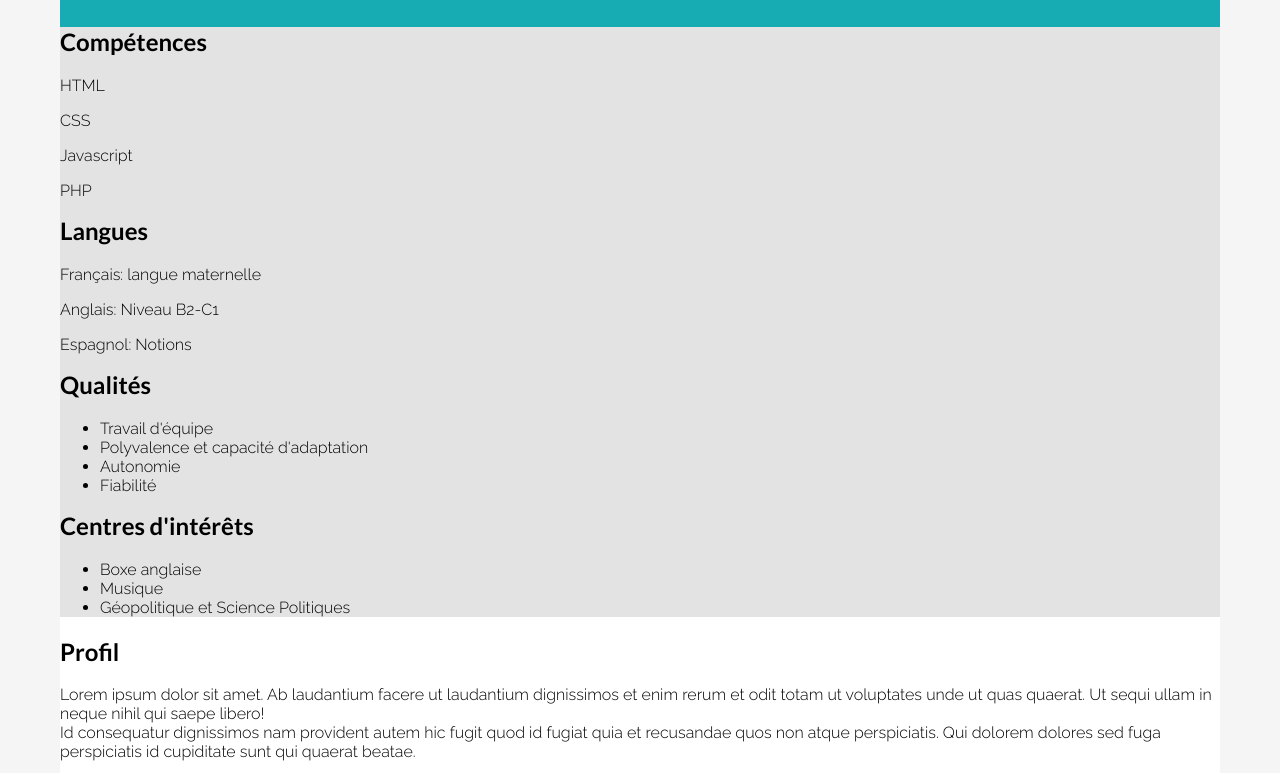
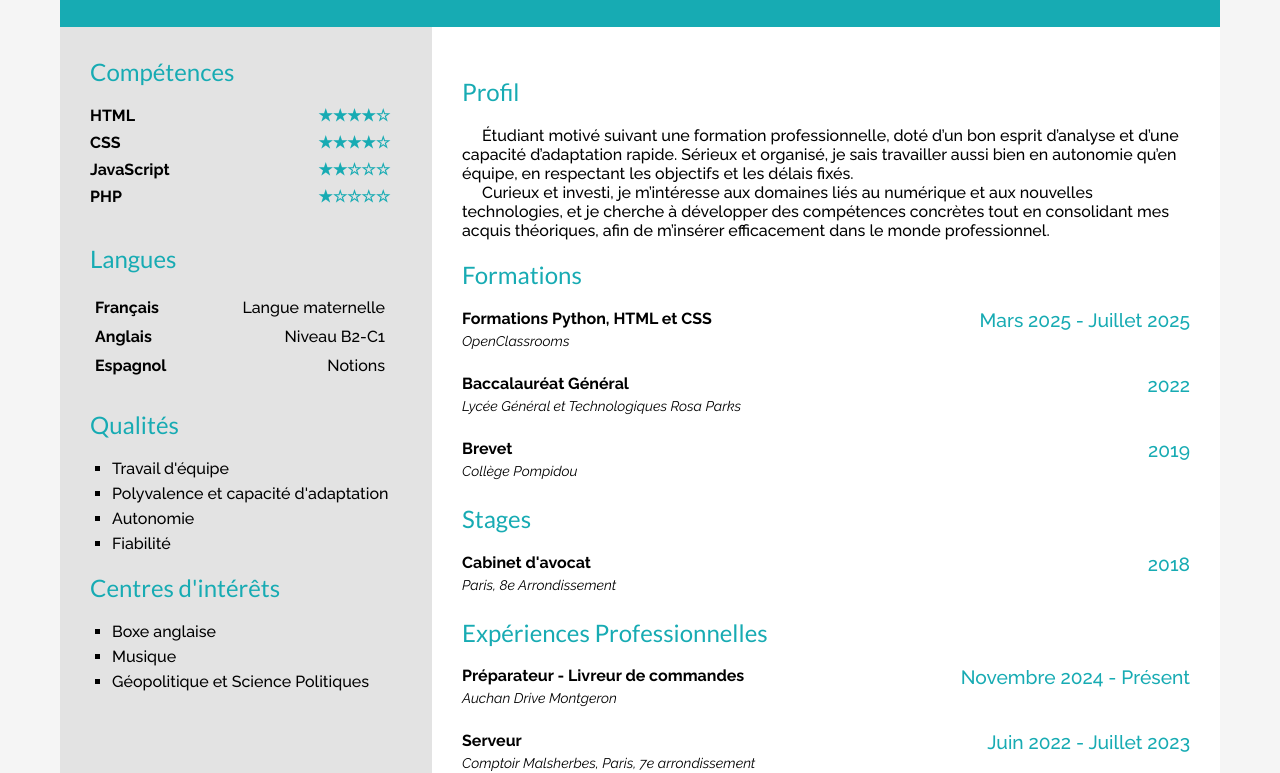
Before and after one commit to Loulou-91/Barletta_Luca_Devoir_3_CV_HTML_CSS, a plain HTML site: page index.html in a window 1280 px wide. Shown: the part 195-968 px from the top of the page. Drawn offline with Linux system fonts and the light colour scheme.

Commit message:
Modified main (HTML and CSS)

```diff
--- a/assets/css/main.css
+++ b/assets/css/main.css
@@ -12,3 +12,95 @@ main {
     width: 70%;
     padding: 30px;
 }
+
+main h2 {
+    color: rgb(23, 171, 179);
+    font-weight: 500;
+}
+
+.competences, .languages {
+    font-weight: 700;
+    padding-bottom: 30px;
+}
+
+.stars {
+    color: rgb(23, 171, 179);
+}
+
+.competence {
+    display: flex;
+    justify-content: space-between;
+    align-items: center;
+    width: 300px;
+    margin-bottom: 8px;
+}
+
+.level {
+    font-weight: 500;
+}
+
+.language {
+    display: flex;
+    justify-content: space-between;
+    align-items: center;
+    width: 300px;
+}
+
+.language p {
+    margin: 5px;
+}
+
+ul {
+    list-style: square;
+    padding-left: 22px;
+    margin: 0 0 20px 0;
+}
+
+ul li {
+    position: relative;
+    margin-bottom: 6px;
+    font-weight: 500;
+}
+
+.profile p {
+    text-indent: 20px;
+    margin: 0;
+    font-weight: 500;
+}
+
+.formations {
+    max-width: 900px;
+    margin: 0 auto;
+}
+
+.formation {
+    display: flex;
+    justify-content: space-between;
+    align-items: flex-start;
+    margin-bottom: 25px;
+}
+
+.formation-main {
+    margin: 0;
+    font-size: 16px;
+    font-weight: bold;
+}
+
+.formation-place {
+    margin: 5px 0 0;
+    font-size: 14px;
+    font-style: italic;
+}
+
+.formation-date {
+    color: rgb(23, 171, 179);
+    font-size: 14px;
+    white-space: nowrap;
+    font-size: 1.2em;
+    font-weight: 500;
+}
+
+.formation-left {
+    display: flex;
+    flex-direction: column;
+}
--- a/index.html
+++ b/index.html
@@ -6,6 +6,7 @@
     <link rel="stylesheet" href="assets/css/style.css">
     <link rel="stylesheet" href="assets/css/header.css">
     <link rel="stylesheet" href="assets/css/footer.css">
+    <link rel="stylesheet" href="assets/css/main.css">
     <title>Barletta Luca CV</title>
 </head>
 
@@ -23,7 +24,7 @@
                 <div class="personnal-informations">
                     <div class="info">
                         <figure class="figure-icon">
-                            <img src="images/icons/courrier.png " alt="icône mail" class="icon">
+                            <a href="#"><img src="images/icons/courrier.png " alt="icône mail" class="icon"></a>
                         </figure>
                         <a href="mailto:louloubarletta91@gmail.com">Mail</a>
                     </div>
@@ -58,17 +59,45 @@
             <section class="skills">
                 <article class="competences">
                     <h2>Compétences</h2>
-                    <p>HTML</p>
-                    <p>CSS</p>
-                    <p>Javascript</p>
-                    <p>PHP</p>
+
+                    <div class="competence">
+                        <span class="label">HTML</span>
+                        <span class="stars">★★★★☆</span>
+                    </div>
+
+                    <div class="competence">
+                        <span class="label">CSS</span>
+                        <span class="stars">★★★★☆</span>
+                    </div>
+
+                    <div class="competence">
+                        <span class="label">JavaScript</span>
+                        <span class="stars">★★☆☆☆</span>
+                    </div>
+
+                    <div class="competence">
+                        <span class="label">PHP</span>
+                        <span class="stars">★☆☆☆☆</span>
+                    </div>
                 </article>
 
                 <article class="languages">
                     <h2>Langues</h2>
-                    <p>Français: langue maternelle</p>
-                    <p>Anglais: Niveau B2-C1</p>
-                    <p>Espagnol: Notions</p>
+
+                    <div class="language">
+                        <p>Français</p>
+                        <p class="level">Langue maternelle</p>
+                    </div>
+
+                    <div class="language">
+                        <p>Anglais</p>
+                        <p class="level">Niveau B2-C1</p>
+                    </div>
+
+                    <div class="language">
+                        <p>Espagnol</p>
+                        <p class="level">Notions</p>
+                    </div>
                 </article>
 
                 <article class="qualities">
@@ -92,13 +121,16 @@
             </section>
 
             <section class="informations">
-                <article>
+                <article class="profile">
                     <h2>Profil</h2>
+
                     <p>
-                        Lorem ipsum dolor sit amet. Ab laudantium facere ut laudantium dignissimos et enim rerum et odit totam ut voluptates unde ut
-                        quas quaerat. Ut sequi ullam in neque nihil qui saepe libero!<br>
-                        Id consequatur dignissimos nam provident autem hic fugit quod id fugiat
-                        quia et recusandae quos non atque perspiciatis. Qui dolorem dolores sed fuga perspiciatis id cupiditate sunt qui quaerat beatae.
+                        Étudiant motivé suivant une formation professionnelle, doté d’un bon esprit d’analyse et d’une capacité d’adaptation rapide. Sérieux
+                    et organisé, je sais travailler aussi bien en autonomie qu’en équipe, en respectant les objectifs et les délais fixés.<br>
+                    </p>
+                    <p>
+                        Curieux et investi, je m’intéresse aux domaines liés au numérique et aux nouvelles technologies, et je cherche à développer des
+                    compétences concrètes tout en consolidant mes acquis théoriques, afin de m’insérer efficacement dans le monde professionnel.
                     </p>
                 </article>
 
@@ -106,47 +138,59 @@
                     <h2>Formations</h2>
 
                     <div class="formation">
+                        <div class="formation-left">
                             <p class="formation-main">Formations Python, HTML et CSS</p>
                             <p class="formation-place">OpenClassrooms</p>
+                        </div>
                         <time datetime="2025-03/2025-07" class="formation-date">Mars 2025 - Juillet 2025</time>
                     </div>
 
                     <div class="formation">
+                        <div class="formation-left">
                             <p class="formation-main">Baccalauréat Général</p>
                             <p class="formation-place">Lycée Général et Technologiques Rosa Parks</p>
+                        </div>
                         <time datetime="2022" class="formation-date">2022</time>
                     </div>
 
                     <div class="formation">
+                        <div class="formation-left">
                             <p class="formation-main">Brevet</p>
                             <p class="formation-place">Collège Pompidou</p>
+                        </div>
                         <time datetime="2019" class="formation-date">2019</time>
                     </div>
                 </article>
 
-                <article class="stages">
+                <article class="formations">
                     <h2>Stages</h2>
 
-                    <div class="stage">
-                        <p class="stage-main">Cabinet d'avocat</p>
-                        <p class="stage-place">Paris, 8e Arrondissement</p>
-                        <time datetime="2018" class="stage-date">2018</time>
+                    <div class="formation">
+                        <div class="formation-left">
+                            <p class="formation-main">Cabinet d'avocat</p>
+                            <p class="formation-place">Paris, 8e Arrondissement</p>
+                        </div>
+                        <time datetime="2018" class="formation-date">2018</time>
                     </div>
                 </article>
 
-                <article class="professional-experiences">
+                <article class="formations">
                     <h2>Expériences Professionnelles</h2>
 
-                    <div class="experience">
-                        <p class="exp-main">Préparateur - Livreur de commandes</p>
-                        <p class="exp-place">Auchan Drive Montgeron</p>
-                        <time datetime="2024-11/2025-12" class="exp-date">Novembre 2024 - Présent</time>
+                    <div class="formation">
+                        <div class="formation-left">
+                            <p class="formation-main">Préparateur - Livreur de commandes</p>
+                            <p class="formation-place">Auchan Drive Montgeron</p>
+                        </div>
+                        <time datetime="2024-11/2025-12" class="formation-date">Novembre 2024 - Présent</time>
                     </div>
 
-                    <div class="experience">
-                        <p class="exp-main">Serveur</p>
-                        <p class="exp-place">Comptoir Malsherbes, Paris, 7e arrondissement</p>
-                        <time datetime="2022-06/2023-07" class="exp-date">Juin 2022 - Juillet 2023</time>
+                    <div class="formation">
+                        <div class="formation-left">
+                            <p class="formation-main">Serveur</p>
+                            <p class="formation-place">Comptoir Malsherbes, Paris, 7e arrondissement</p>
+                        </div>
+                        <time datetime="2022-06/2023-07" class="formation-date">Juin 2022 - Juillet 2023</time>
                     </div>
                 </article>
 
@@ -156,13 +200,13 @@
         <footer>
             <div class="footer-icons">
                     <figure class="figure-icon">
-                    <img src="images/icons/signe-linkedin.png" alt="icône Linkedin" class="icon">
+                        <a href="#"><img src="images/icons/signe-linkedin.png" alt="icône Linkedin" class="icon"></a>
                     </figure>
                 <figure class="figure-icon">
-                    <img src="images/icons/github.png" alt="icône GitHub" class="icon">
+                    <a href="#"><img src="images/icons/github.png" alt="icône GitHub" class="icon"></a>
                 </figure>
                 <figure class="figure-icon">
-                    <img src="images/icons/instagram.png" alt="icône Instagram" class="icon">
+                    <a href="#"><img src="images/icons/instagram.png" alt="icône Instagram" class="icon"></a>
                 </figure>
             </div>
 
```
Lines whose indentation alone changed are shown as unchanged.
